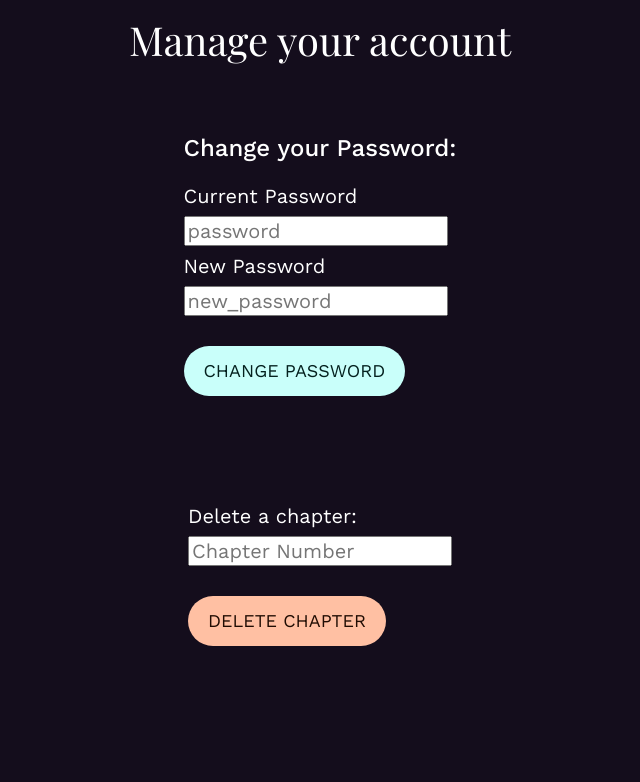
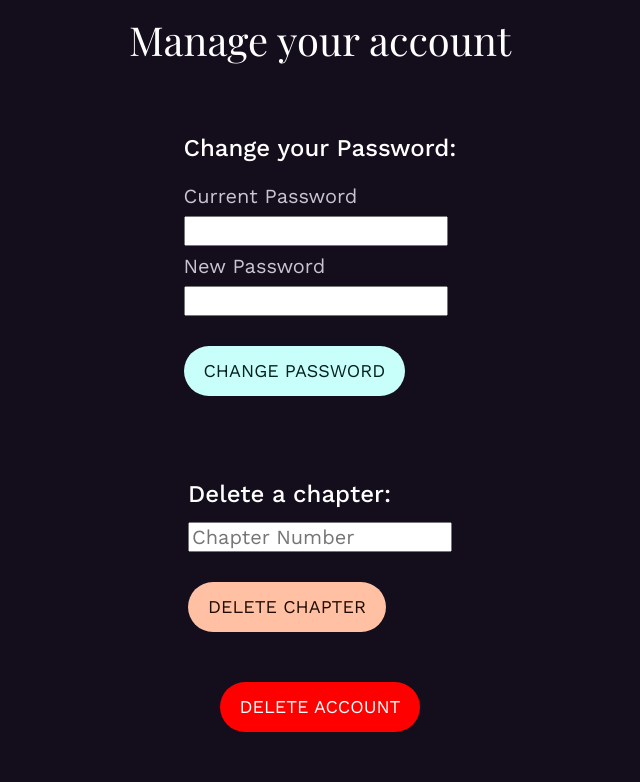
Before and after one commit to gab-zaes/chapter-eazy, a Flask app: page /account in a window 1280 px wide. Shown: the part 193-975 px from the top of the page, without its empty margins (320-960 px from the left). Before the commit the page ends 839 px from the top, so only its background shows below. Run offline with Flask 3, Linux system fonts and the light colour scheme; a user stored in the database is signed in; data comes from the database, SQL or seed files in the repository; both versions use the stored data as it was after the commit.

Commit message:
rotas delete e rename chapter

```diff
--- a/app.py
+++ b/app.py
@@ -112,8 +112,7 @@ def login():
 
         # If password dont match or there is no username, than return apology
         if len(rows) != 1 or not check_password_hash(rows[0][1], request.form.get("password")):
-            flash("Invalid username and/or password", "warning")
-            return redirect("/login")
+            return apology("wrong username or password", 403)
 
         # Start user session
         session["user_id"] = rows[0][0]
@@ -291,6 +290,29 @@ def set_chapter():
     return redirect("/write")
 
 
+@app.route("/rename_chapter", methods=["POST"])
+@login_required
+def rename_chapter():
+    con = sqlite3.connect("chaptereasy.db", check_same_thread=False)
+    db = con.cursor()
+
+    new_name = request.form.get("new_name")
+    current_name = db.execute("SELECT chapter_name FROM active WHERE user_id = ?", (session["user_id"],)).fetchone()[0]
+    current_title = db.execute("SELECT title FROM active WHERE user_id = ?", (session["user_id"],)).fetchone()[0]
+    index = db.execute("SELECT chapter_index FROM books WHERE user_id = ? AND chapter_name = ? AND title = ?", (session["user_id"], current_name, current_title,)).fetchone()[0]
+
+
+    if new_name:
+        # update table
+        db.execute("UPDATE books SET chapter_name = ? WHERE user_id = ? AND chapter_index = ? AND title = ?", (new_name, session["user_id"], index, current_title,))
+        db.execute("UPDATE active SET chapter_name = ? WHERE user_id = ?", (new_name, session["user_id"],))
+        con.commit()
+        flash("Chapter renamed", "save")
+
+    con.close()
+    return redirect("/write")
+
+
 @app.route("/export", methods=["GET", "POST"])
 @login_required
 def export():
@@ -435,8 +457,57 @@ def account():
 @app.route("/delete", methods=["POST"])
 @login_required
 def delete():
-    """Deletes the user in database"""
-    # check for password again
-    ...
-    flash("You have deleted your account.")
-    return redirect("logout")
+    """Deletes chapter in database"""
+    con = sqlite3.connect("chaptereasy.db", check_same_thread=False)
+    db = con.cursor()
+
+    # check if input is numeric
+    try:
+        index = int(request.form.get("delete"))
+    except ValueError:
+        flash("Invalid input", "warning")
+        redirect("/account")
+
+    current_title = db.execute("SELECT title FROM active WHERE user_id = ?", (session["user_id"],)).fetchone()[0]
+    rows = db.execute("SELECT chapter_name FROM books WHERE user_id = ? AND title = ? ORDER BY chapter_index ASC", (session["user_id"], current_title)).fetchall()
+    chapters = [row[0] for row in rows]
+
+    # delete chapter if index is valid
+    if len(chapters) >= index > 0:
+        result = db.execute("DELETE FROM books WHERE user_id = ? AND chapter_index = ?", (session["user_id"], index))
+        print(result)
+        flash("You have deleted one chapter", "save")
+
+        # update other chapters indexes
+        for i in range(index + 1, len(chapters) + 1):
+            db.execute("UPDATE books SET chapter_index = ? WHERE user_id = ? AND chapter_index = ? AND title = ?", (i - 1, session["user_id"], i, current_title))
+
+    else:
+        flash("Input is out of range", "warning")
+        return redirect("/account")
+
+    con.commit()
+    con.close()
+
+    return redirect("/write")
+
+
+@app.route("/delete_user", methods=["POST"])
+@login_required
+def delete_user():
+    """Deletes user in database"""
+    con = sqlite3.connect("chaptereasy.db", check_same_thread=False)
+    db = con.cursor()
+
+    # first check for password
+    password_hash = db.execute("SELECT hash FROM users WHERE user_id = ?", (session["user_id"],)).fetchone()[0]
+    if check_password_hash(password_hash, request.form.get("password")):
+        # then delete user from tables
+        db.execute("DELETE FROM books WHERE user_id = ?", (session["user_id"],))
+        db.execute("DELETE FROM active WHERE user_id = ?", (session["user_id"],))
+        db.execute("DELETE FROM users WHERE user_id = ?", (session["user_id"],))
+
+    con.commit()
+    con.close()
+    flash("You have deleted your account", "save")
+    return redirect("/logout")
--- /dev/null
+++ b/static/account.js
@@ -0,0 +1,21 @@
+function toggleForm() {
+    document.getElementById("del-user-form").classList.toggle("hidden");
+        document.getElementById("change-pass-form").classList.toggle("hidden");
+        document.getElementById("del-chap-form").classList.toggle("hidden");
+
+        //change style of the delete button to "take me back"
+        btn = document.getElementById("delete-btn");
+        btn.classList.toggle("red");
+        btn.classList.toggle("discreto");
+        if (btn.innerHTML != "Take me back") {
+            btn.innerHTML = "Take me back";
+        }
+        else {
+            btn.innerHTML = "Delete account";
+        }
+}
+
+document.addEventListener("DOMContentLoaded", function(){
+    document.getElementById("delete-btn").addEventListener("click", toggleForm);
+    document.getElementById("take-back-btn").addEventListener("click", toggleForm);
+})
--- a/static/css/account/account.css
+++ b/static/css/account/account.css
@@ -25,7 +25,7 @@
 }
 
 .account:first-child form {
-    margin-bottom: 40px;
+    margin-bottom: 10px;
 }
 
 .account form {
@@ -41,3 +41,17 @@
 .account h2 {
     margin-bottom: 20px;
 }
+
+#delete-btn {
+    margin-bottom: 30px;
+}
+
+#del-user-form input {
+    margin-bottom: 30px;
+}
+
+#del-user-form div {
+    display: flex;
+    flex-wrap: wrap;
+    gap: 20px;
+}
--- a/static/css/global/global.css
+++ b/static/css/global/global.css
@@ -219,3 +219,16 @@ nav a:hover:after {
         transform: translateX(27%);
     }
 }
+
+/* Apology */
+.apology-error {
+    position: absolute;
+    top: 50%;
+    left: 50%;
+    transform: translate(-50%, -50%);
+    text-align: center;
+}
+
+.apology-error h1 {
+    margin-bottom: 10px;
+}
--- a/static/css/utilidades/componentes.css
+++ b/static/css/utilidades/componentes.css
@@ -102,6 +102,10 @@
     background-color: var(--dest-blue);
 }
 
+.red:hover {
+    background-color: orangered;
+}
+
 @media (max-width: 800px) {
     .botao {
         padding: 14px 16px;
@@ -112,3 +116,8 @@
         display: none;
     }
 }
+
+.red {
+    color: white;
+    background-color: red;
+}
--- a/static/css/utilidades/cores.css
+++ b/static/css/utilidades/cores.css
@@ -16,12 +16,48 @@
     --dest-blue: #C9FFFA;
 }
 
+.c1 {
+    color: var(--c1);
+}
+
+.c2 {
+    color: var(--c2);
+}
+
+.c3 {
+    color: var(--c3);
+}
+
+.c4 {
+    color: var(--c4);
+}
+
 .c5 {
     color: var(--c5);
 }
 
+.c6 {
+    color: var(--c6);
+}
+
+.c7 {
+    color: var(--c7);
+}
+
+.c8 {
+    color: var(--c8);
+}
+
+.c9 {
+    color: var(--c9);
+}
+
 .c10 {
     color: var(--c10);
+}
+
+.c11 {
+    color: var(--c11);
 }
 
 .faded-gray {
--- a/templates/account.html
+++ b/templates/account.html
@@ -5,6 +5,7 @@
 {% endblock %}
 
 {% block script %}
+<script src="../static/account.js"></script>
 {% endblock %}
 
 {% block nav %}
@@ -17,18 +18,29 @@
 {% block main %}
         <section class="account">
             <h1 class="font2-l">Manage your account</h1>
-            <form class="change-pass font1-link" action="/account" method="post">
+            <form id="change-pass-form" class="change-pass font1-link" action="/account" method="post">
                 <h2 class="font1-l">Change your Password:</h2>
-                <label for="password">Current Password</label>
-                <input class="font1-link" type="password" name="password" id="password" placeholder="password">
-                <label for="new-password">New Password</label>
-                <input class="font1-link" type="password" name="new-password" id="new-password" placeholder="new_password">
+                <label class="c9" for="password">Current Password</label>
+                <input class="font1-link" type="password" name="password" id="password">
+                <label class="c9" for="new-password">New Password</label>
+                <input class="font1-link" type="password" name="new-password" id="new-password">
                 <button class="botao terciario font1-button" type="submit">Change Password</button>
             </form>
-            <form class="delete font1-link" action="/delete" method="post">
+            <form id="del-chap-form" class="delete font1-l" action="/delete" method="post">
                 <label for="delete">Delete a chapter:</label>
                 <input class="font1-link" type="text" name="delete" id="delete" placeholder="Chapter Number" autocomplete="off">
                 <button type="submit" class="botao secundario font1-button">Delete Chapter</button>
             </form>
+            <button id="delete-btn" type="button" class="botao red font1-button">Delete Account</button>
+            <form id="del-user-form" class="hidden" action="/delete_user" method="post">
+                <p class="font1-s">Are you sure you want to <span class="dest-red">delete your account</span>?</p>
+                <h2 class="font1-l">This action cannot be undone.</h2>
+                <label for="password" class="font1-s">Confirm your password:</label>
+                <input class="font1-link" name="password" type="password">
+                <div>
+                    <button class="botao red font1-button" type="submit">Yes, delete my account</button>
+                    <button id="take-back-btn" class="botao primario font1-button" type="button">No, take me back</button>
+                </div>
+            </form>
         </section>
 {% endblock %}
--- a/templates/apology.html
+++ b/templates/apology.html
@@ -6,7 +6,7 @@
 
 {% block main %}
     <div class="apology-error">
-        <h1>{{code}}</h1>
-        <p>{{message}}</p>
+        <h1 class="font2-xxl">{{code}}</h1>
+        <p class="font1-link">{{message}}</p>
     </div>
 {% endblock %}
--- a/templates/export.html
+++ b/templates/export.html
@@ -28,11 +28,11 @@
                     </div>
                     <div id="meta" class="hidden font1-link">
                         <label for="author">Author's Name:</label>
-                        <input class="font1-link" type="text" name="author" id="author" autocomplete="off" placeholder="Machado de Assis">
+                        <input class="font1-link" type="text" name="author" id="author" autocomplete="off">
                         <label for="author">Quote (optional):</label>
                         <input class="font1-link" type="text" name="quote" id="quote" autocomplete="off" placeholder='"To be or not to be." Shakespeare, William'>
                         <label for="author">Bio (tell more about yourself):</label>
-                        <textarea class="font1-link" rows="5" type="text" name="bio" id="bio" autocomplete="off" placeholder="Tell a bit about you"></textarea>
+                        <textarea class="font1-link" rows="5" type="text" name="bio" id="bio" autocomplete="off"></textarea>
                         <span class="font1-xs">PDF rendering is powered by finalformat.</span>
                     </div>
                     <button type="submit" class="botao primario font1-button" download>download</button>
```
Also changed, not shown: static/css/write/write.css (+36 -2 lines), static/write.js (+19 -6 lines), templates/write.html (+10 -1 lines), chaptereasy.db.
